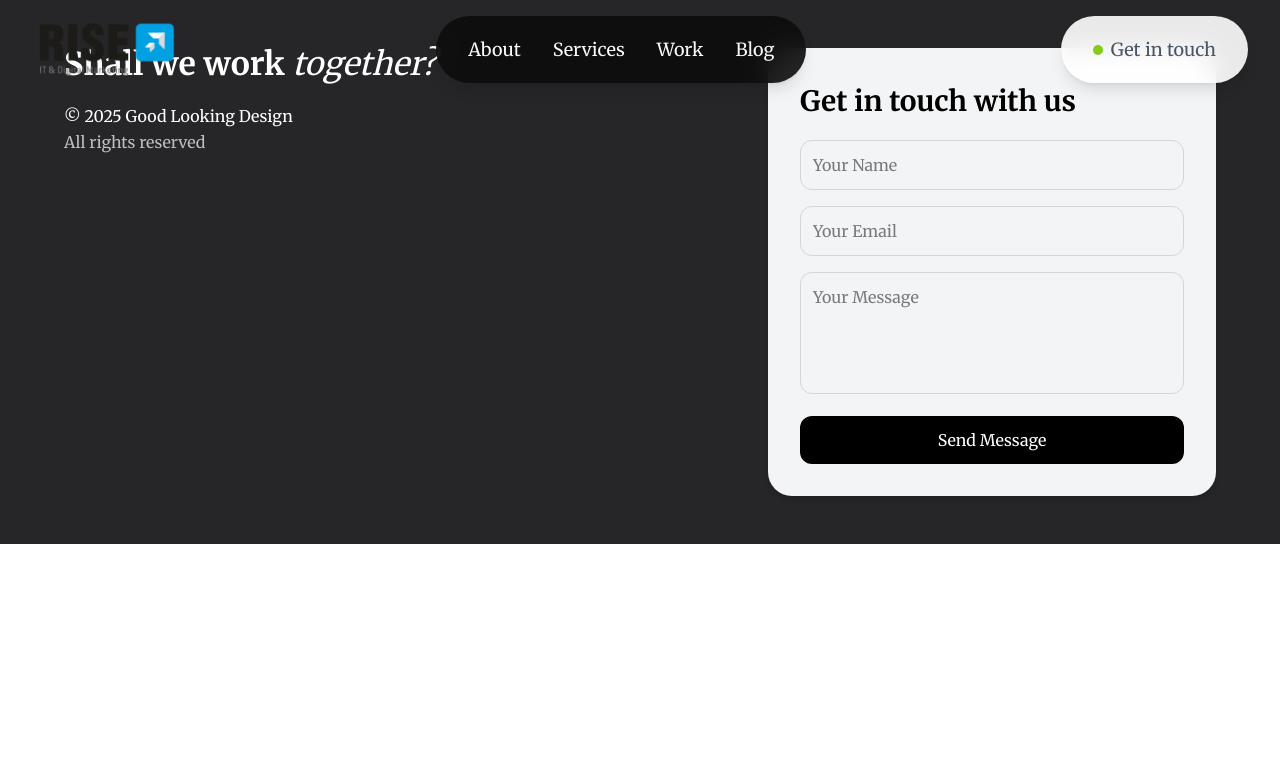
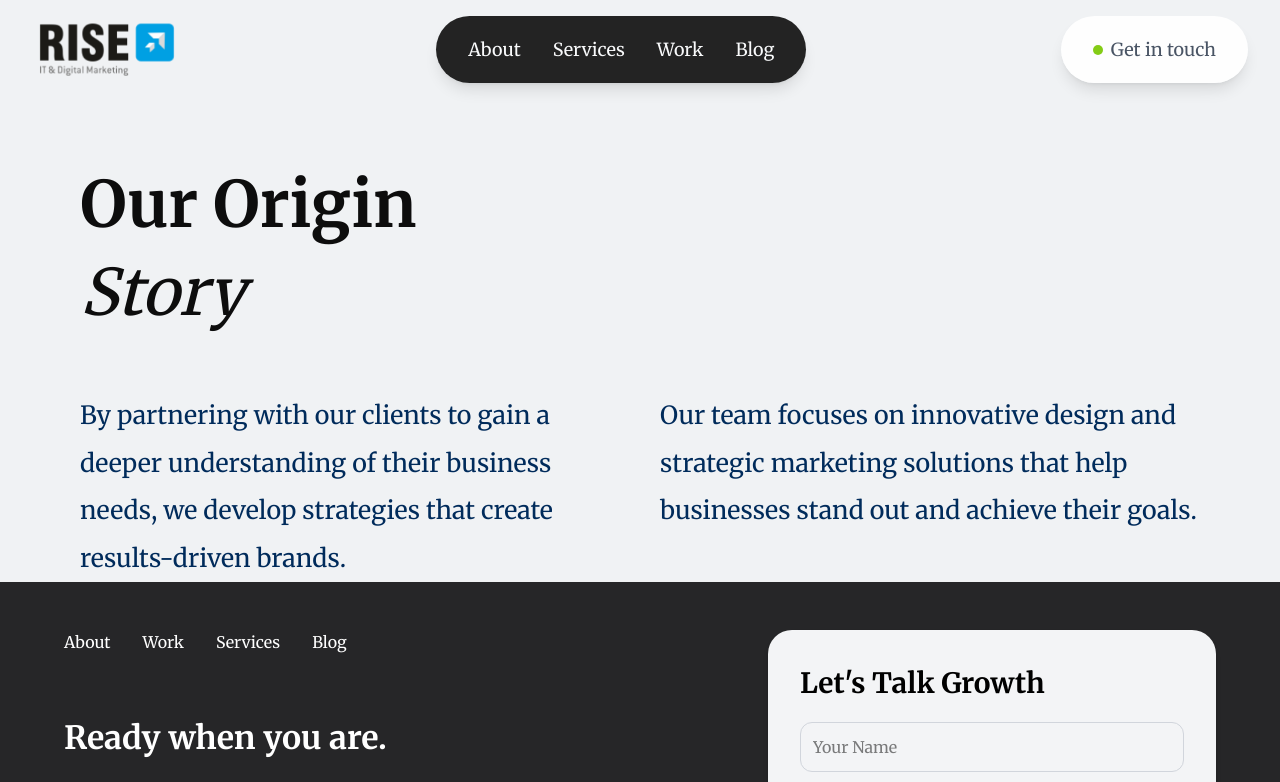
Before and after one commit to shrimankarnimish/RiseItWeb, a Next.js app: page /about in a window 1280 px wide. Shown: the top 782 px of the page. Built offline with nearby package versions, Linux system fonts and the light colour scheme.

Commit message:
`Refactor about page, update global styles, and modify various components`

```diff
--- a/src/app/about/page.jsx
+++ b/src/app/about/page.jsx
@@ -1,9 +1,36 @@
-import React from 'react'
+"use client";
+import React from "react";
 
-const HELLO = () => {
+const AboutSection = () => {
   return (
-    <div></div>
-  )
-}
+    <section className="bg-[#F0F2F4] pt-40 px-6 md:px-12 lg:px-20">
+      <div className="max-w-6xl mx-auto flex flex-col gap-10">
+        {/* Full Width Paragraph */}
+        <div>
+          <h2 className="titleabout leading-snug">
+            Our Origin<br />
+            <span className="italic font-medium">Story</span>
+          </h2>
+        </div>
 
-export default HELLO
+        {/* Two Half-Width Paragraphs */}
+        <div className="grid grid-cols-1 md:grid-cols-2 gap-10">
+          <div>
+            <p className="titledesc">
+              By partnering with our clients to gain a deeper understanding of their
+              business needs, we develop strategies that create results-driven brands.
+            </p>
+          </div>
+          <div>
+            <p className="titledesc">
+              Our team focuses on innovative design and strategic marketing solutions
+              that help businesses stand out and achieve their goals.
+            </p>
+          </div>
+        </div>
+      </div>
+    </section>
+  );
+};
+
+export default AboutSection;
--- a/src/app/globals.css
+++ b/src/app/globals.css
@@ -4,43 +4,56 @@
 
 @import url("https://fonts.googleapis.com/css2?family=Merriweather:wght@400;700&display=swap");
 
-h1, h2, h3, h4, h5, h6, p {
+h1,
+h2,
+h3,
+h4,
+h5,
+h6,
+p {
   font-family: "Merriweather", serif;
 }
 
 /* Optional: give them a nice consistent size + weight */
 h1 {
-  font-size: 2.5rem; /* ~40px */
+  font-size: 2.5rem;
+  /* ~40px */
   font-weight: 700;
 }
 
 h2 {
-  font-size: 2rem; /* ~32px */
+  font-size: 2rem;
+  /* ~32px */
   font-weight: 700;
 }
 
 h3 {
-  font-size: 1.75rem; /* ~28px */
+  font-size: 1.75rem;
+  /* ~28px */
   font-weight: 600;
 }
 
 h4 {
-  font-size: 1.5rem; /* ~24px */
+  font-size: 1.5rem;
+  /* ~24px */
   font-weight: 600;
 }
 
 h5 {
-  font-size: 1.25rem; /* ~20px */
+  font-size: 1.25rem;
+  /* ~20px */
   font-weight: 500;
 }
 
 h6 {
-  font-size: 1rem; /* ~16px */
+  font-size: 1rem;
+  /* ~16px */
   font-weight: 500;
 }
 
 p {
-  font-size: 1rem; /* ~16px */
+  font-size: 1rem;
+  /* ~16px */
   font-weight: 400;
   line-height: 1.6;
 }
@@ -68,14 +81,20 @@ p {
 body {
   font-family: "Merriweather", serif;
 }
+
 .container {
-   padding-left: 20px; padding-right: 20px;
+  padding-left: 20px;
+  padding-right: 20px;
 }
+
 @keyframes pulseDot {
-  0%, 100% {
+
+  0%,
+  100% {
     transform: scale(1);
     opacity: 1;
   }
+
   50% {
     transform: scale(1.4);
     opacity: 0.6;
@@ -83,29 +102,39 @@ body {
 }
 
 .breathing-dot {
-  width: 10px;   /* same as w-4 in Tailwind */
-  height: 10px;  /* same as h-4 in Tailwind */
-  border-radius: 9999px; /* fully rounded */
-  background-color: #84cc16; /* Tailwind lime-400 */
+  width: 10px;
+  /* same as w-4 in Tailwind */
+  height: 10px;
+  /* same as h-4 in Tailwind */
+  border-radius: 9999px;
+  /* fully rounded */
+  background-color: #84cc16;
+  /* Tailwind lime-400 */
   animation: pulseDot 2s infinite ease-in-out;
 }
+
 /* scrollbar.css */
 
 .sticky-column {
   position: sticky;
-  top: 25rem; /* Adjust based on your header height or desired offset */
+  top: 25rem;
+  /* Adjust based on your header height or desired offset */
   align-self: start;
   /* Optional: set width or max-width if needed */
   max-width: 500px;
-}.sticky-wrapper {
+}
+
+.sticky-wrapper {
   position: relative;
 }
 
 .sticky-column {
   position: sticky;
-  top: 5rem; /* 80px or whatever your fixed header height is */
+  top: 5rem;
+  /* 80px or whatever your fixed header height is */
   max-width: 28rem;
 }
+
 /* Hide scrollbar for Chrome, Safari and Opera */
 .scrollbar-hide::-webkit-scrollbar {
   display: none;
@@ -113,9 +142,12 @@ body {
 
 /* Hide scrollbar for IE, Edge and Firefox */
 .scrollbar-hide {
-  -ms-overflow-style: none; /* IE and Edge */
-  scrollbar-width: none; /* Firefox */
+  -ms-overflow-style: none;
+  /* IE and Edge */
+  scrollbar-width: none;
+  /* Firefox */
 }
+
 /* Navbar CSS */
 .perspective {
   perspective: 1000px;
@@ -133,12 +165,14 @@ body {
   transform: rotateY(180deg);
 }
 
-.uh1{
+.uh1 {
   font-size: 4rem;
   font-weight: 600;
-  margin: 0 0 1rem 0; /* remove the 25% */
+  margin: 0 0 1rem 0;
+  /* remove the 25% */
   color: #0D0D0D;
 }
+
 .section-container {
   display: grid;
   grid-template-columns: 1fr 1.5fr;
@@ -147,9 +181,35 @@ display: grid;
   align-items: start;
 }
 
-.uh2{
+.uh2 {
   font-size: 1.4rem;
   font-weight: 300;
   color: #002B5B;
-    margin-bottom: 0.5rem;
+
+
 }
+
+.uhp {
+  font-size: 1.4rem;
+  line-height: 1.6;
+  font-weight: 300;
+}
+.titleabout {
+  font-size: 4rem;
+  font-weight: 600;
+  margin: 0 0 1rem 0;
+  /* remove the 25% */
+  color: #0D0D0D;
+}
+.titledesc{
+  font-size: 25px;
+  line-height: 1.9;
+  color: #002B5B;
+  font-weight: 100;
+  max-width: 100%;
+  text-align: left;
+}
+
+.mb-16 {
+  margin-bottom: 4rem;
+}
--- a/src/app/page.js
+++ b/src/app/page.js
@@ -2,17 +2,11 @@ import React from "react";
 import LandingPage from "./Home";
 import AnimatedVideo from "@/components/AnimatedVideo";
 import TextAnimation from "@/components/TextAnimation";
-import About from "@/app/about/page"
 
 const page = () => {
   return (
     <div>
-
       <LandingPage />
-      <About/>
-
-
-
     </div>
   );
 };
--- a/src/components/About.jsx
+++ b/src/components/About.jsx
@@ -107,11 +107,13 @@ Our approach blends data, strategy, and creativity - so every move drives ROI, s
           </div>
 
           {/* Button with video icon */}
+          {/* Button with video icon */}
+          {/* Button with video icon */}
           <div
             className={`flex justify-center transition-all duration-700 ${
               highlightedWords >= totalWords
-                ? "opacity-100 translate-y-0"
-                : "opacity-0 translate-y-4"
+                ? "opacity-100 translate-y-0 mt-32" // push further down
+                : "opacity-0 translate-y-16" // start offscreen
             }`}
           >
             <button className="bg-[#0D0D0D] text-white px-8 py-4 rounded-full text-lg font-medium transition-colors duration-300 shadow-lg flex items-center gap-3 hover:text-[#2E8BFF]">
--- a/src/components/Footer.jsx
+++ b/src/components/Footer.jsx
@@ -2,7 +2,11 @@
 import React, { useState } from "react";
 
 const Footer = () => {
-  const [formData, setFormData] = useState({ name: "", email: "", message: "" });
+  const [formData, setFormData] = useState({
+    name: "",
+    email: "",
+    message: "",
+  });
   const [status, setStatus] = useState("");
 
   const handleChange = (e) => {
@@ -35,21 +39,44 @@ const Footer = () => {
 
   return (
     <footer className="bg-[#262628] text-white py-12 px-6 md:px-16">
-      <div className="flex flex-col md:flex-row justify-between items-center md:items-start gap-12">
+      <div className="flex flex-col md:flex-row justify-between items-start gap-12">
         {/* Left Side */}
-        <div>
-          <h2 className="text-4xl md:text-5xl font-bold">
-            Shall we work <span className="italic font-normal">together?</span>
-          </h2>
-          <div className="mt-6">
-            <p className="text-sm">© 2025 Good Looking Design</p>
-            <p className="text-xs opacity-70">All rights reserved</p>
+        <div className="flex-1 flex flex-col justify-start">
+          {/* Links Section (aligned with form top) */}
+          {/* Links Section (aligned with form top) */}
+          <nav className="flex gap-8 mb-17">
+            <a href="#about" className="hover:underline">
+              About
+            </a>
+            <a href="#work" className="hover:underline">
+              Work
+            </a>
+            <a href="#services" className="hover:underline">
+              Services
+            </a>
+            <a href="#blog" className="hover:underline">
+              Blog
+            </a>
+          </nav>
+
+          {/* Text Section (unchanged position) */}
+          <div>
+            <h2 className="text-4xl md:text-5xl font-bold">
+              Ready when you are.
+            </h2>
+            <div className="mt-6">
+              <p className="uhp">
+                We don’t chase impressions.
+                <br />
+                We build growth systems that scale and brands that last.
+              </p>
+            </div>
           </div>
         </div>
 
         {/* Contact Form */}
         <div className="bg-gray-100 text-black rounded-3xl shadow-md w-full max-w-md p-6 md:p-8">
-          <h3 className="text-lg font-medium mb-4">Get in touch with us</h3>
+          <h3 className="text-lg font-medium mb-4">Let's Talk Growth</h3>
 
           <form onSubmit={handleSubmit} className="space-y-4">
             <input
--- a/src/components/ServicesSection.css
+++ b/src/components/ServicesSection.css
@@ -17,6 +17,7 @@
   gap: 2rem;
   padding: 2rem;
   align-items: start;
+  padding-top: 100px;
 }
 
 /* Left Sticky Section */
@@ -47,7 +48,7 @@
 .sticky-description {
   font-size: 25px;
   line-height: 1.9;
-  color: #0D0D0D;
+  color: #002B5B;
   font-weight: 100;
   max-width: 100%;
   text-align: left;
--- a/src/components/Work.jsx
+++ b/src/components/Work.jsx
@@ -182,7 +182,7 @@ const FallingPillsSection = () => {
   };
 
   return (
-    <div className="min-h-screen flex items-center justify-center p-4 bg-[#F0F2F4]">
+    <div className="min-h-[90vh] flex items-center justify-center p-4 bg-[#F0F2F4]">
       <div
         ref={containerRef}
         className="relative w-full max-w-10xl h-[600px] rounded-3xl shadow-2xl overflow-hidden border border-gray-300"
```
Also changed, not shown: src/components/Whyus.jsx (+12 -8 lines). Lines whose indentation alone changed are shown as unchanged.
